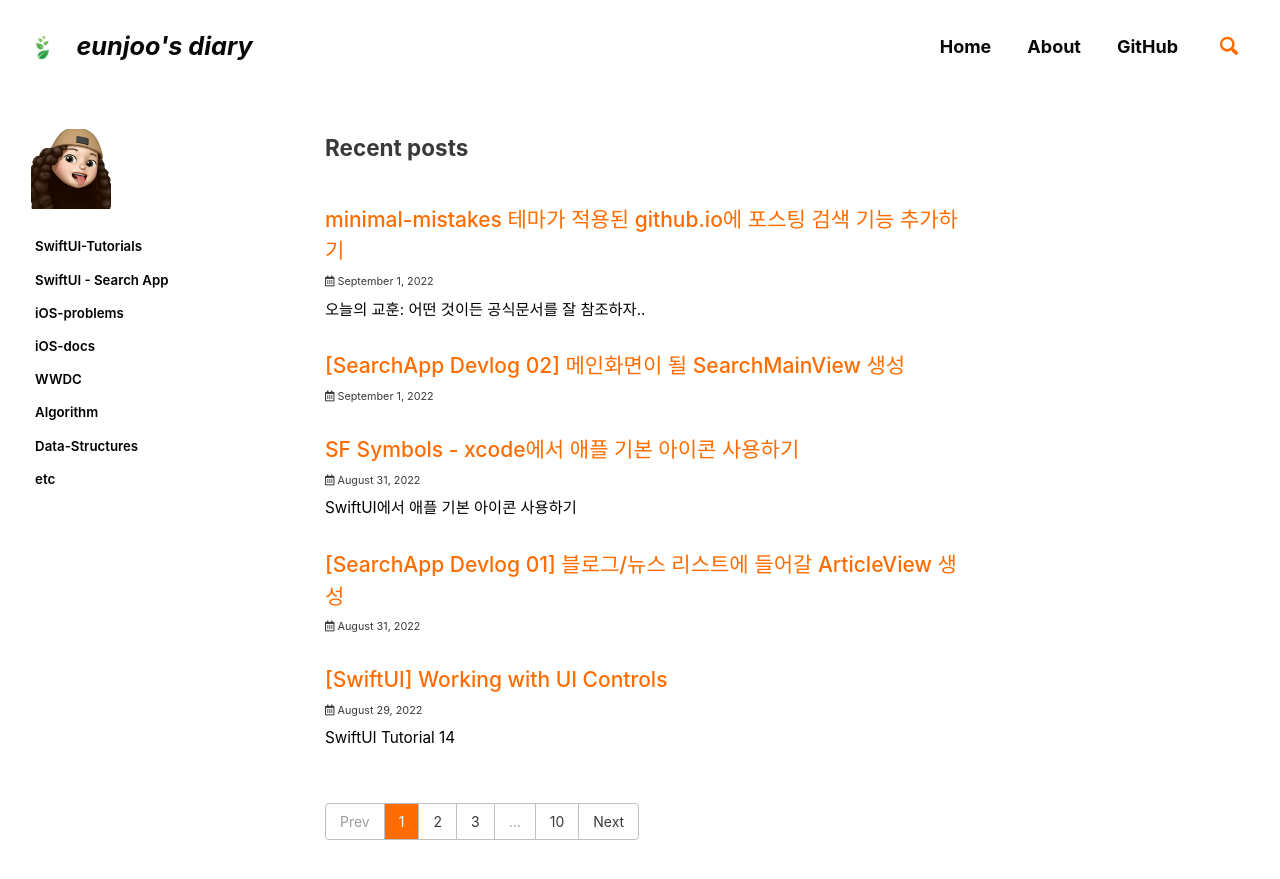
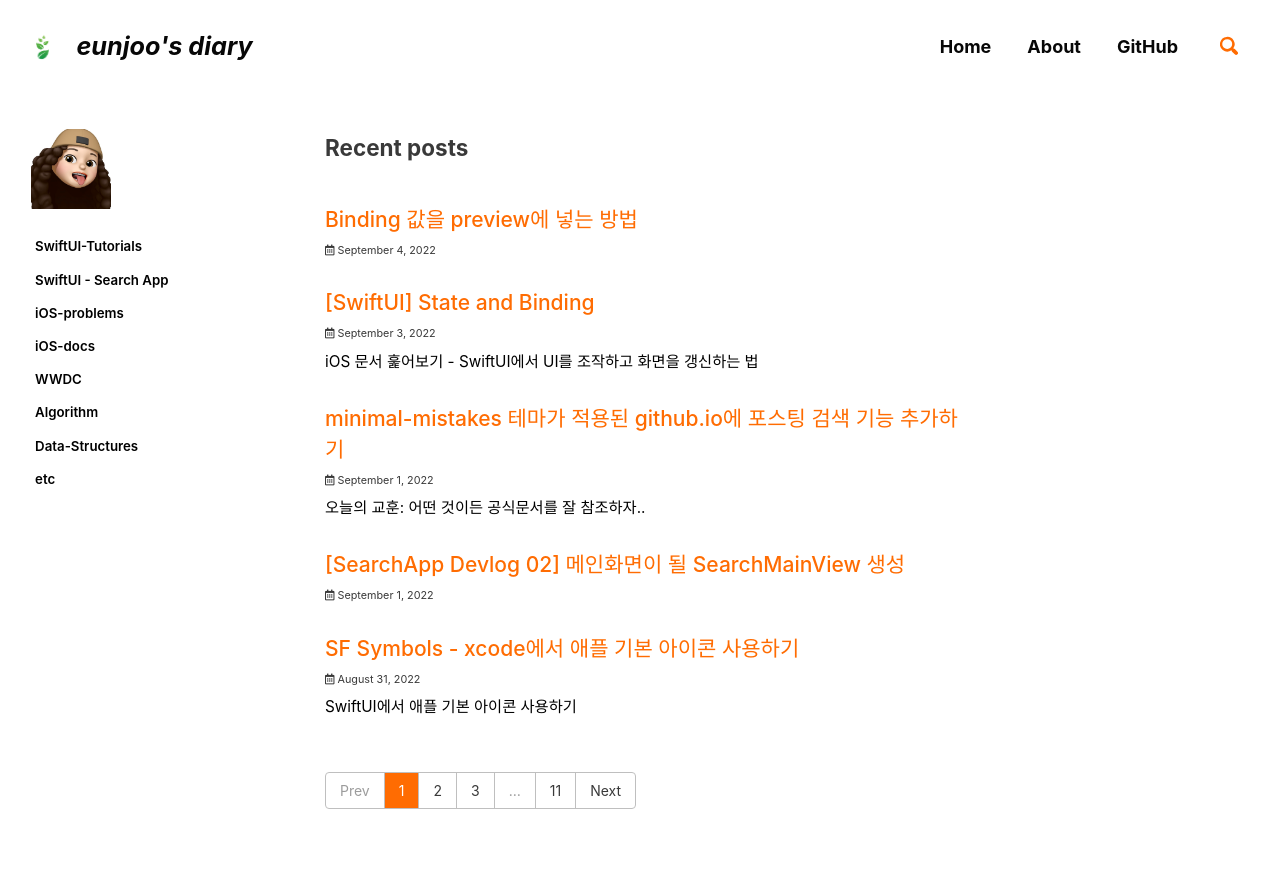
Before and after one commit to eunjooChoi/eunjoochoi.github.io, a Jekyll site: the page built from index.html, in a window 1280 px wide and 900 px high. Shown: the top 879 px of the window. Built offline with Jekyll 4.4.1, drawn with Linux system fonts in a browser that asks for light colours; cached includes are drawn as plain includes; some web fonts are replaced; the list of posts is cut into pages by our own code; part of the change alters nothing that is shown.

Commit message:
State, Binding 정리 및 이미지 캡션을 위한 scss 파일 수정

````diff
--- /dev/null
+++ b/_posts/iOS-Docs/2022-09-03-SwiftUI-State-and-Binding.md
@@ -0,0 +1,194 @@
+---
+title: "[SwiftUI] State and Binding"
+excerpt: "iOS 문서 훑어보기 - SwiftUI에서 UI를 조작하고 화면을 갱신하는 법"
+
+toc: true
+toc_sticky: true
+
+categories:
+  - iOS-docs
+tags:
+  - [iOS-docs, swift, swiftui]
+
+permalink: /ios-docs/swiftui-state-and-binding
+
+---
+애플에서 제공하는 SwiftUI 튜토리얼을 따라 만들 때는 그냥 코드를 보면서 대충 이해하고 넘겼지만 이제 직접 앱을 구현해보려고 하니 SwiftUI가 앱 UI를 어떻게 조작하고 값을 업데이트 하는지 제대로 알아둬야 두 번, 세 번씩 찾아보지 않을 것 같아 정리해보는 포스팅.
+
+> 원문 링크는 [여기](https://developer.apple.com/documentation/swiftui/managing-user-interface-state) !!
+
+SwiftUI는 user interface design에 대해 선언적 접근(declarative approach)을 제공한다.
+view들을 구성할 때 view 간의 데이터 종속성도 함께 나타내야 한다. 외부의 이벤트나 사용자의 조작으로 데이터가 변경되었을 때 SwiftUI는 알아서 데이터 변경이 영향을 끼치는 부분을 자동으로 업데이트 해준다. 결과적으로 프레임워크(아마도 SwiftUI겠지..?)는 기존의 view controller가 수행하던 작업의 대부분을 자동으로 수행한다.
+
+<img src="https://user-images.githubusercontent.com/22000470/188273476-eed1caee-1d17-4637-8d1e-0d5512a6ae6a.png" width="400">
+*출처: developer.apple.com*
+
+
+그림으로 보니 훨씬 직관적이다. 외부 이벤트 또는 user interaction이 일어나게 되면 SwiftUI의 Action에서 이벤트를 받아 State를 변화시키고 변화 시킨 값이 View에 업데이트 되며 결과적으로는 사용자가 조작한 결과를 눈으로 볼 수 있게 된다.
+
+SwiftUI에서는 `State`나 `Binding`과 같은 tool을 사용해 앱의 데이터와 user interface를 연결할 수 있다. 여러 화면에서 사용되는 값을 하나만 가지고 있는데 만약 interaction에 따라 그 값이 변경되면 여러 화면의 갱신에서 하나의 데이터만을 사용하므로 single source of truth(단일 진실 공급원 - 값을 한군데에서만 관리하는 것, 여기서는 값을 여러곳에서 다시 정의하는 것이 아닌 하나의 프로퍼티만을 선언해서 여러 뷰에서 활용하는 것)를 유지할 수 있다.
+
+여러 상황에 따라 맞는 tool을 골라 사용하면 된다.
+
+**State**
+- 뷰 내부에서 일시적으로 사용되는 UI State에 대한 프로퍼티는 `State` property wrapper. (지역 변수 느낌의 UI State 관리 변수들)
+   - ex: `@State private var isvisible = true`
+
+**OservedProperty**
+- `ObservableProtocol` 프로토콜을 준수하는 external model data에 연결할 때는 `ObservedProperty` property wrapper.
+
+**EnvironmentObject**
+- observable object in environment에 접근할 때는 `EnvironmentObject`.
+
+**StateObject**
+- view에서 직접 observable object를 인스턴스화 할 때는 `StateObject`.
+
+**Binding**
+- state나 observable object와 같이 single source of truth인 애들을 정의된 곳이 아닌 다른 곳에서 참조할 때는 `Binding`.
+
+**Environment**
+- value data를 앱 전체에서 사용할 수 있게 하려면 `Environment`.
+
+**PreferenceKey**
+- 하위 뷰에서 상위뷰로 데이터를 전달할 떄는 `PreferenceKey`.
+
+**FetchRequest**
+- Core Data에 저장되는 persistent data를 관리할 때는 `FetchRequest`.
+
+정말 많은 property wrapper가 있고 또 아예 처음 보는 것들이기 때문에 익숙하지 않지만 이렇게 정리해두니 나름 명확하게 구분지을 수 있어서 좋다.
+
+## Managing user interface state
+
+그럼 이제 SwiftUI에서 유저의 인터랙션에 따라 변화되는 값의 상태를 어떻게 관리하는지 알아보자.
+
+State로 관리되는 data들은 그 값이 사용되는 view들의 상위 view에 선언된다. (single source of truth를 위해)
+요런 값들은 read-only로 만들수도 있고 다른 뷰에서도 값을 갱신할 필요가 있는 경우에는 값을 state와 binding을 사용해 값을 변경할 수 있도록 한다.
+SwiftUI에서는 해당 값이 변경되는지 지켜보다가 값이 변경될 때 이 값에 영향을 받는 view들을 갱신해준다.
+
+<img src="https://user-images.githubusercontent.com/22000470/188272431-67fd7808-3546-4678-8c08-a517a8f74157.png" width="400">
+*출처: developer.apple.com*
+
+
+요렇게 하나의 view에 state로 값을 선언하면 다른 뷰에서는 read-only로 값만 가져와서 사용하거나(오른쪽 view, 단방향) binding을 사용해서 값을 변경할 수도 있다(왼쪽 view, 양방향).
+
+## State로 변경 가능한 값 관리하기
+
+간단한 예제를 만들면서 State와 Binding 사용법을 익혀보자.
+
+어떤 버튼을 누르면 Text를 숨겼다 노출시킬 수 있도록 구현한다. 이 때, Button의 Text에 Show / Hide를 나타낼 수 있게 설정한다.
+
+우선 Button의 show/hide 값을 체크할 private 프로퍼티를 하나 만든다. 이때, 이 값은 **버튼에 의해 계속 변화하므로 @State property wrapper를 사용한다.
+
+```swift
+@State private var isShowing: Bool = false
+```
+
+그 다음 버튼을 추가한다. 이 때 Button을 누르면 toggle 하도록 action 메서드 내부에는 toggle을 추가하고, isShowing에 따라 값이 변경될 text를 설정해준다. Text는 isShowing의 값에 따라 opacity를 조절해 show/hidden 처리를 했다.
+
+```swift
+        VStack {
+            Button {
+                self.isShowing.toggle()
+
+            } label: {
+                Text(isShowing ? "Show" : "Hide")
+            }
+
+            Text("Hello, world!")
+                .padding()
+                .opacity(isShowing ? 1 : 0)
+        }
+```
+
+실행해보면??
+
+<img src="Sep-04-2022 00-35-40](https://user-images.githubusercontent.com/22000470/188277774-d6ba96e4-0705-4caa-bef1-b7629d96214d.gif" width="400">
+
+Button을 누를 때마다 toggle 메서드가 호출되어 isShowing의 값이 함께 변화하고, 그 값의 결과가 Text와 버튼의 Text에 나타난다.
+
+> View에서 수정 할 수 있는 데이터를 저장하는 경우에 State property wrapper를 사용한다. 이 때 property는 **private**으로 선언하는데, 이는 view의 내부에서만 값을 사용하거나 변경할 수 있도록 하기 위함이다.
+
+
+## immutable value를 선언하고 사용하기
+
+그럼 이번엔 Text의 내용을 좀 바꿔보자. user profile 처럼 이름과 나이를 show/hide하도록 해본다. 유저 정보를 담을 UserProfile이라는 구조체를 선언해주었다.
+
+```swift
+struct UserProfile {
+    let name: String
+    let age: Int
+}
+```
+
+그리고 ContentView의 내용을 다음과 같이 수정해주었다.
+
+```swift
+    let userProfile = UserProfile(name: "eunjoo", age: 28)
+    @State private var shouldShowing: Bool = false
+
+    var body: some View {
+        VStack {
+            Button {
+                self.shouldShowing.toggle()
+
+            } label: {
+                Text(shouldShowing ? "Hide Profile" : "Show Profile")
+            }
+
+            HStack {
+                Text("name: \(userProfile.name)")
+                Text("name: \(userProfile.age)")
+            }
+            .padding()
+            .opacity(shouldShowing ? 1 : 0)
+
+        }
+    }
+```
+
+- 유저 정보인 userProfile을 생성했다.
+- 화면에 프로필을 노출할지 말지를 결정한다는 뜻에서 isShowing을 shouldShowing으로 변경했다.
+   - Button의 Text도 Hide Profile / Show Profile로 변경했다.
+- 유저 정보를 HStack에 넣고 userProfile의 name과 age를 표기하도록 했다.
+- Text 각각에 padding과 opacity를 주지 않고 HStack 전체에 적용하도록 했다.
+
+preview를 실행히보면 아래와 같이 나온다.
+
+<img src="Sep-04-2022 00-50-01](https://user-images.githubusercontent.com/22000470/188278309-908bd0f7-7080-45d8-ba43-a18a33b312e0.gif" width="400">
+
+> immutable value는 기존과 동일하게 let propertyName = 과 같이 선언할 수 있다.
+
+## Binding을 사용해 State로 선언된 property 값 함께 쓰기
+
+Button을 별도의 View로 분리해보자. 분리하면서 Button에 이미지도 달아주어본다.
+
+<img src="https://user-images.githubusercontent.com/22000470/188278623-d0259cde-2554-439f-9b5f-ef980a9e1155.png" width="400">
+
+ButtonView를 생성해 기존의 Button 코드를 그대로 옮겨오면 shouldShowing을 찾을 수 없다는 에러가 나온다. 당연하다, shouldShowing은 ContentView에 선언되어 단일로 관리 되어야 하는 값이기 때문이다.
+
+그럼 이럴 때 shouldShowing을 어떻게 사용하느냐? 바로 **Binding**을 사용한다.
+ButtonView 내부에 `@Binding var shouldShowing: Bool`을 선언해준다. 그러면 깔끔하게 에러를 다 없앨 수 있다.
+
+> Binding 프로퍼티에는 값을 지정하지 않고 var로 선언한다. 값을 저장하지 않는 대신 State 프로퍼티와 two-way connection을 제공한다.
+
+ButtonView를 분리했으니, 다시 CotentView로 돌아가서 ButtonView를 호출한다.
+
+![image](https://user-images.githubusercontent.com/22000470/188278978-3978a147-c7c8-4f70-8efd-a62129b512f1.png)
+
+> State 값을 하위 뷰에 넘겨줄 때는 프로퍼티 앞에 **$** 를 붙여준다. (바인딩에서 바인딩을 전달할 수 있다는 말이 적혀있는데, 이 부분은 공부하면서 좀 더 알아봐야겠다.)
+
+만약 UserProfile에 Bool 값이 있다면 해당 값을 바인딩할 수 있다. 정보 제공 동의 여부를 user profile에 추가해 toggle로 보여준다면
+
+1. 우선 UserProfile 구조체에 `var agreeProvideInformation: Bool`를 추가한다. (값 변경이 될 프로퍼티이므로 var 선언)
+2. ContentView에 선언된 userProfile을 @State private var로 변경한다. (역시 값 변경이 될 프로퍼티이므로 @State property wrapper 사용)
+3. 유저 정보를 노출할 때 Toggle을 추가한다 (`Toggle("provide user information", isOn: $userProfile.agreeProvideInformation)`)
+
+<img src="https://user-images.githubusercontent.com/22000470/188279320-a96cdc25-7891-484e-a7ce-15dd7a6718c7.png" width="300">
+
+Toggle을 선언할 때 보니 isOn의 값이 어차피 바인딩으로 들어간다. @State로 감싸진 userProfile을 사용해 구현해본 결과는 아래와 같다.
+
+<img src="Sep-04-2022 01-23-38](https://user-images.githubusercontent.com/22000470/188279561-aade28a9-7817-4255-a11c-d428c40fc876.gif" width="400">
+
+button에 이미지도, toggle 상태도 아주 잘 나온다. agreeProvideInformation 값이 잘 변경되어 show/hide 했을 때도 변경된 값이 잘 보여진다.
+
+굿...👍
--- /dev/null
+++ b/_posts/iOS-Problems/2022-09-04-Binding-property-preview.md
@@ -0,0 +1,27 @@
+---
+title: "Binding 값을 preview에 넣는 방법"
+excerpt: ""
+
+toc: true
+toc_sticky: true
+
+categories:
+  - iOS-problems
+tags:
+  - [iOS, SwiftUI]
+
+permalink: /ios-problems/Binding-property-preview
+
+---
+
+State와 Binding에 대해 정리하다가 당황했던 부분이 있다. 바로 Binding 프로퍼티를 preview에서 파라메터로 어떻게 넘겨주는가였는데, Bool 값인 Binding 프로퍼티여서 그냥 true나 false를 넣어주면 될 줄 알았다. 그런데 그런건 안받는다고 뱉어버려서 아주 당황했다.
+
+값을 넣어주는 방법은 아주 간단했다. **.constant(true)** 와 같은 식으로 .constant를 사용하면 되는거였다.
+
+<img src="Sep-04-2022 01-23-38](https://user-images.githubusercontent.com/22000470/188280154-535174a8-2f57-4a97-8a43-24df3b438859.png" width="400">
+
+혹시 다른 정보도 있을까 해서 docs를 열어보니 딱히 별건 없었다. binding을 생성하는데 immutable value로 만드는 것.. 심지어 Discussion에 usfule when using a PreviewProvider라고 명시도 해주었다.
+
+![image](https://user-images.githubusercontent.com/22000470/188280210-d039bfce-d6db-4474-9882-7d16ed7c9491.png)
+
+간단해서 좋군..
--- a/_sass/minimal-mistakes/_base.scss
+++ b/_sass/minimal-mistakes/_base.scss
@@ -402,3 +402,13 @@ input[type="submit"],
   -webkit-transition: $global-transition;
   transition: $global-transition;
 }
+
+
+/* image caption */
+
+img + em {
+  display: block;
+  text-align: center;
+  font-size: .8rem;
+  color: light-grey;
+}
````
